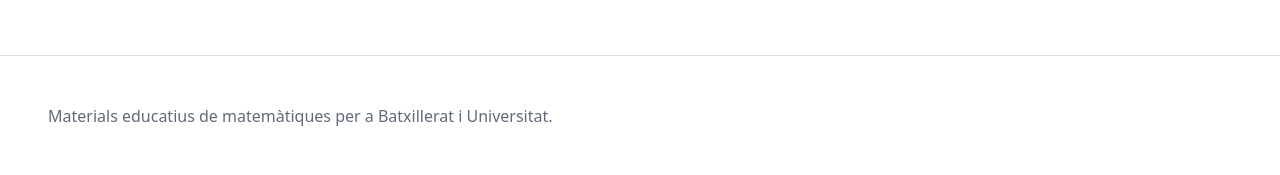
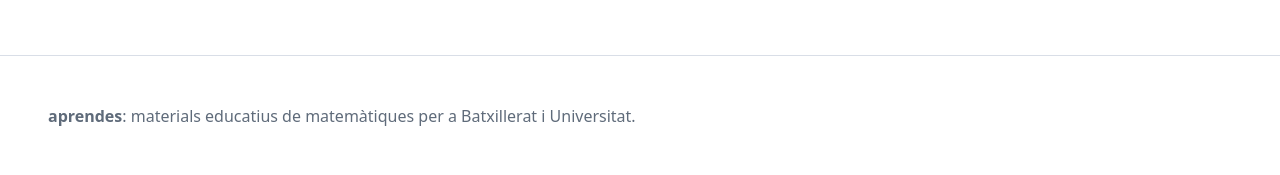
Before and after one commit to maperello/aprendes, a Jekyll site: the page built from index.md, in a window 1280 px wide. Shown: the part 737-912 px from the top of the page. Built offline with Jekyll 4.4.1, drawn with Linux system fonts in a browser that asks for light colours.

Commit message:
Update footer text for educational materials

```diff
--- a/_layouts/default.html
+++ b/_layouts/default.html
@@ -24,7 +24,7 @@
   </main>
 
   <footer class="site-footer">
-    <p>Materials educatius de matemàtiques per a Batxillerat i Universitat.</p>
+    <p><strong>aprendes</strong>: materials educatius de matemàtiques per a Batxillerat i Universitat.</p>
   </footer>
 </body>
 </html>
```
